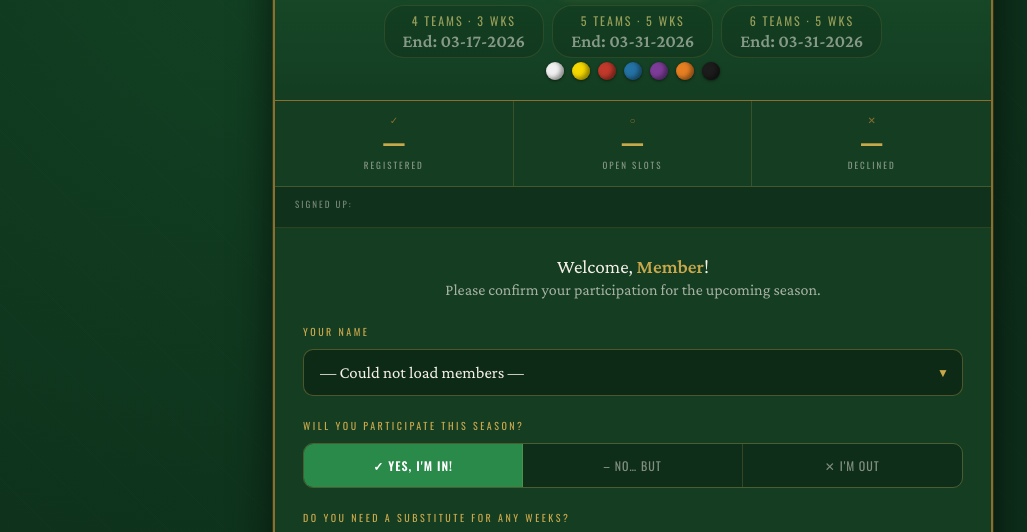
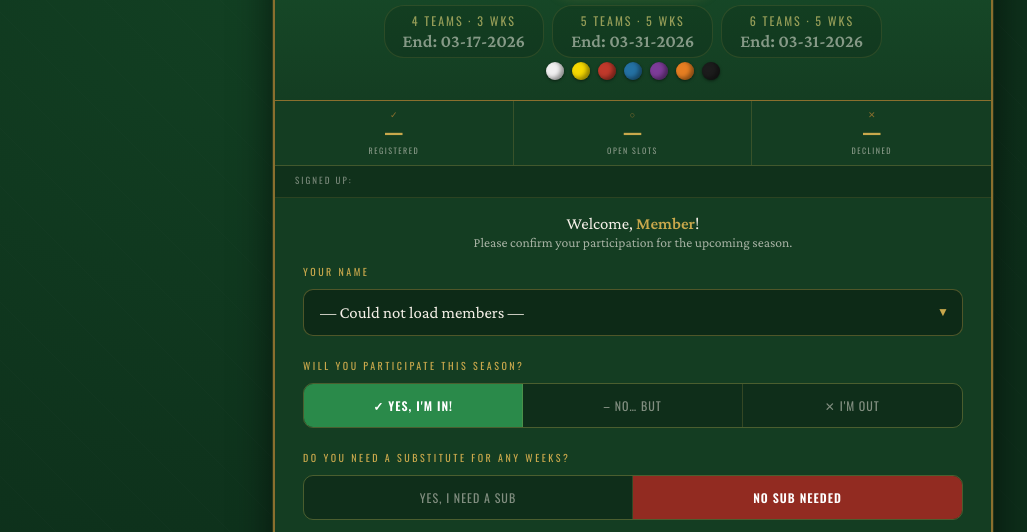
Before and after one commit to chuckf201/billiard-signup, a plain HTML site: page index.html in a window 1280 px wide. Shown: the part 254-786 px from the top of the page, without its empty margins (7-1034 px from the left). Drawn offline with nearby package versions, Linux system fonts and the light colour scheme.

Commit message:
Fix formatting issues in index.html

```diff
--- a/index.html
+++ b/index.html
@@ -32,6 +32,11 @@
                     End Dates" line (.season-dates) is now noticeably larger — 16px to
                     32px, weight 600 — since that's the one line that needed to stand
                     out.
+  v1.17 2026-08-06  Tightened the stats bar / signed-up strip / welcome-text block —
+                    too much vertical whitespace. Reduced stat cell padding, stat
+                    number size (1.7rem→1.4rem), signed-up strip padding, welcome-text
+                    spacing/size, and top padding above the form. Net effect: same
+                    content, noticeably more compact.
 ─────────────────────────────────────────────────────────────
   DEPLOY CHECKLIST (each update)
   [ ] Set SCRIPT_URL on line ~700 to your Apps Script /exec URL
@@ -281,7 +286,7 @@
   }
 
   .stat {
-    padding: 14px 10px;
+    padding: 9px 10px;
     text-align: center;
     border-right: 1px solid rgba(201,168,76,0.2);
   }
@@ -289,7 +294,7 @@
 
   .stat-num {
     font-family: 'Playfair Display', serif;
-    font-size: 1.7rem;
+    font-size: 1.4rem;
     font-weight: 700;
     color: var(--gold);
     line-height: 1;
@@ -298,26 +303,26 @@
 
   .stat-label {
     font-family: 'Oswald', sans-serif;
-    font-size: 9px;
-    letter-spacing: 2px;
+    font-size: 8px;
+    letter-spacing: 1.5px;
     color: rgba(245,240,232,0.5);
     text-transform: uppercase;
-    margin-top: 3px;
+    margin-top: 1px;
     display: block;
   }
 
   .stat-icon {
-    font-size: 10px;
+    font-size: 9px;
     display: block;
     color: var(--gold-dim);
-    margin-bottom: 2px;
+    margin-bottom: 0px;
   }
 
   /* ── SIGNED UP STRIP ── */
   .signed-strip {
     background: rgba(0,0,0,0.2);
     border-bottom: 1px solid rgba(201,168,76,0.15);
-    padding: 10px 20px;
+    padding: 7px 20px;
   }
 
   .signed-label {
@@ -327,7 +332,7 @@
     color: rgba(245,240,232,0.45);
     text-transform: uppercase;
     display: block;
-    margin-bottom: 6px;
+    margin-bottom: 3px;
   }
 
   .signed-scroll {
@@ -359,7 +364,7 @@
 
   .signed-name-chip {
     font-family: 'Crimson Pro', serif;
-    font-size: 13px;
+    font-size: 12px;
     color: var(--gold-light);
     font-style: italic;
     white-space: nowrap;
@@ -380,17 +385,17 @@
 
   /* ── FORM BODY ── */
   .form-body {
-    padding: 28px 28px 24px;
+    padding: 16px 28px 24px;
   }
 
   .welcome-text {
     text-align: center;
-    margin-bottom: 26px;
+    margin-bottom: 14px;
   }
 
   .welcome-text p:first-child {
     font-family: 'Crimson Pro', serif;
-    font-size: 1.2rem;
+    font-size: 1.05rem;
     color: var(--cream);
   }
 
@@ -400,9 +405,9 @@
   }
 
   .welcome-text p:last-child {
-    font-size: 1rem;
+    font-size: 0.85rem;
     color: rgba(245,240,232,0.65);
-    margin-top: 4px;
+    margin-top: 2px;
   }
 
   /* ── FIELD GROUPS ── */
```
